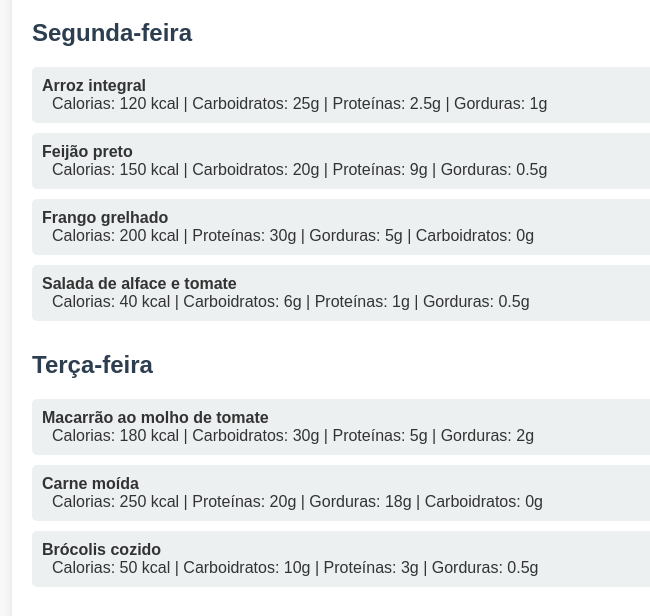
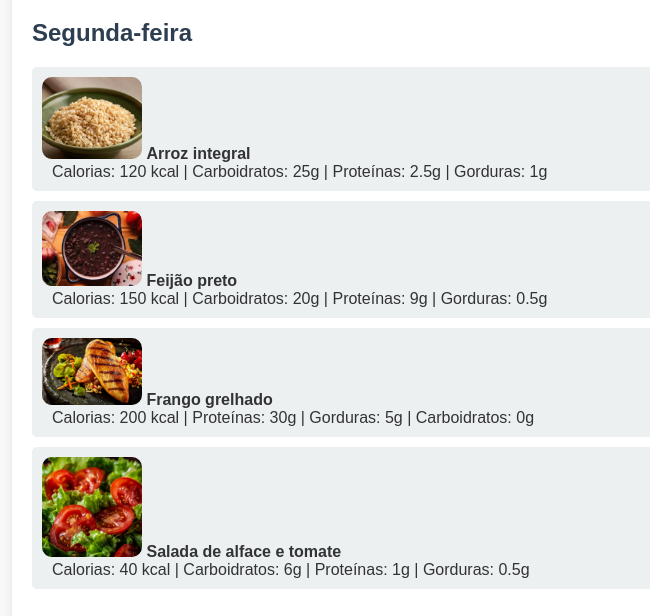
Before and after one commit to MarxWesley/devopsClass, a plain HTML site: page index.html in a window 1280 px wide. Shown: the part 101-717 px from the top of the page, without its empty margins (208-858 px from the left). Drawn offline with Linux system fonts and the light colour scheme.

Commit message:
feat: add imgs on the menu

```diff
--- a/index.html
+++ b/index.html
@@ -13,24 +13,28 @@
             <h2>Segunda-feira</h2>
             <ul>
                 <li>
+                    <img src="./img/arroz.avif" alt="arroz">
                     <span class="alimento">Arroz integral</span>
                     <div class="nutricao">
                         Calorias: 120 kcal | Carboidratos: 25g | Proteínas: 2.5g | Gorduras: 1g
                     </div>
                 </li>
                 <li>
+                    <img src="./img/images.jpg" alt="feijao">
                     <span class="alimento">Feijão preto</span>
                     <div class="nutricao">
                         Calorias: 150 kcal | Carboidratos: 20g | Proteínas: 9g | Gorduras: 0.5g
                     </div>
                 </li>
                 <li>
+                    <img src="./img/frango.jpeg" alt="frango grelhado">
                     <span class="alimento">Frango grelhado</span>
                     <div class="nutricao">
                         Calorias: 200 kcal | Proteínas: 30g | Gorduras: 5g | Carboidratos: 0g
                     </div>
                 </li>
                 <li>
+                    <img src="./img/salada-de-alface-e-tomate.webp" alt="salada-de-alface-e-tomate">
                     <span class="alimento">Salada de alface e tomate</span>
                     <div class="nutricao">
                         Calorias: 40 kcal | Carboidratos: 6g | Proteínas: 1g | Gorduras: 0.5g
--- a/styles.css
+++ b/styles.css
@@ -34,3 +34,7 @@ li {
 .nutricao {
     margin-left: 10px;
 }
+img {
+    width: 100px;
+    border-radius: 10px;
+}
```
Also changed, not shown: image-1.png (deleted), image.png (deleted), img/arroz.avif (added), img/frango.jpeg (added), img/images.jpg (added), img/salada-de-alface-e-tomate.webp (added).
